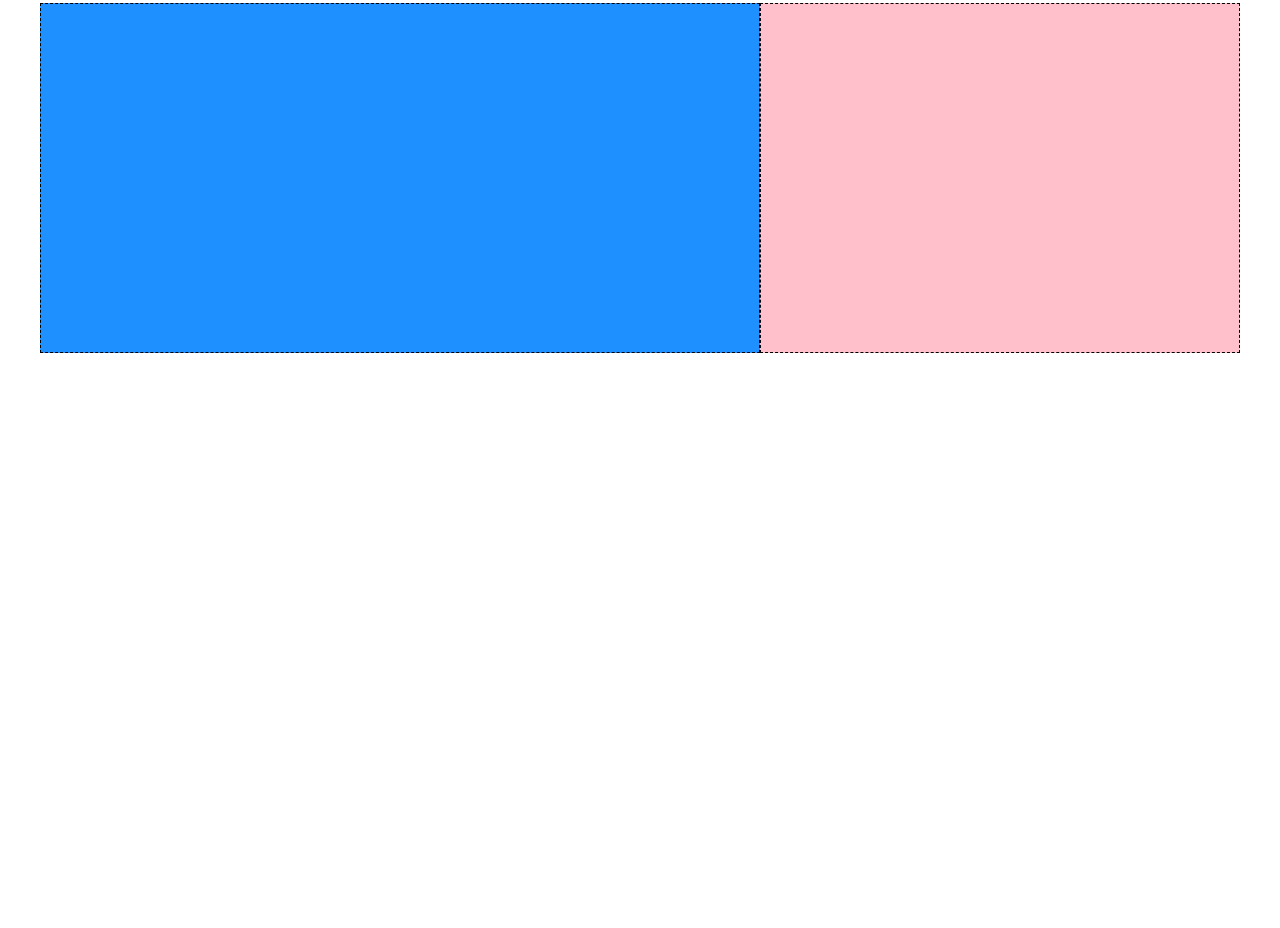
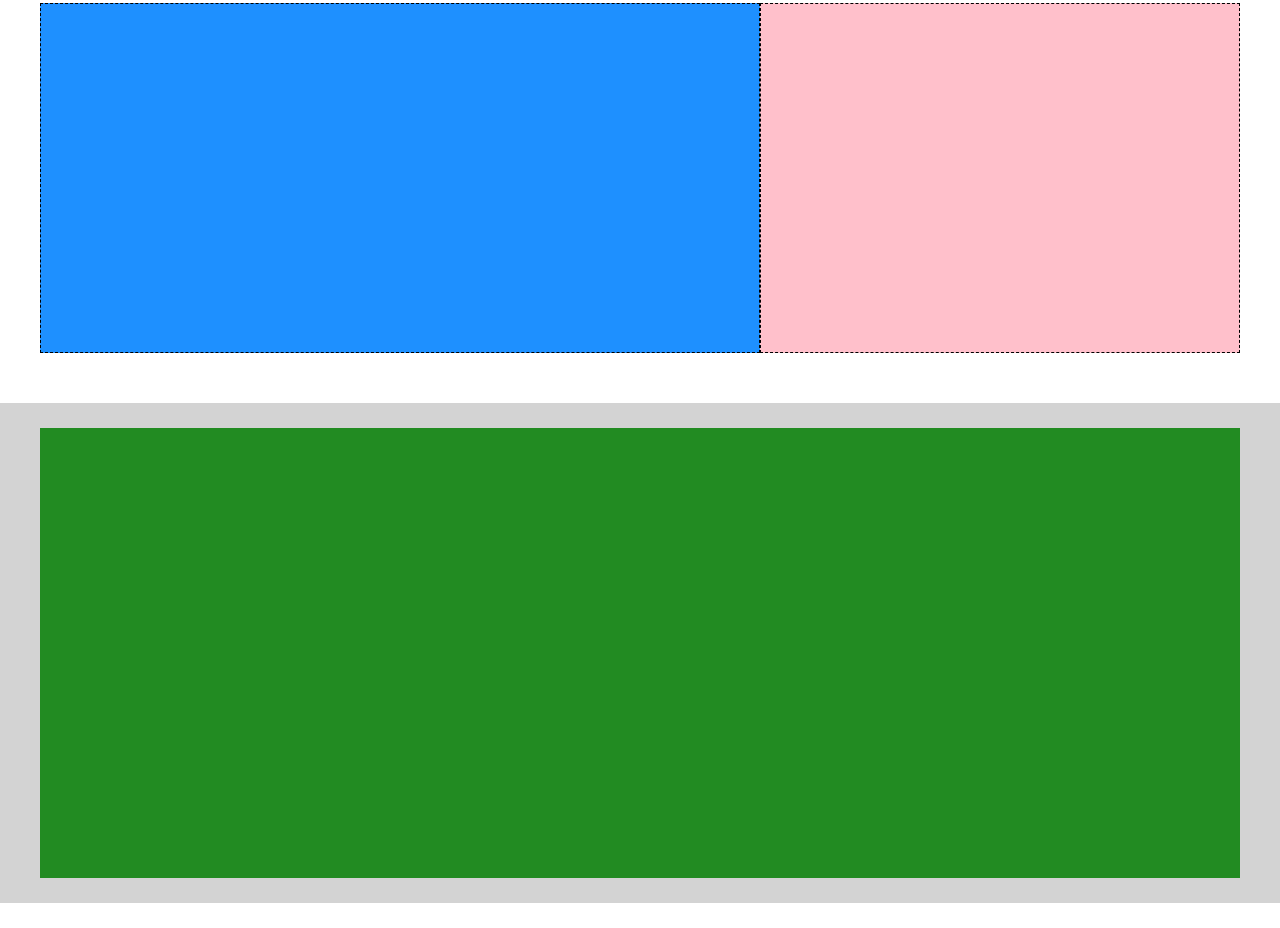
Before and after one commit to Alessandro-Zuddas/htmlcss-struttura-discord, a plain HTML site: page index.html in a window 1280 px wide. Shown: the part 1313-2241 px from the top of the page. Before the commit the page ends 1716 px from the top, so only its background shows below. Drawn offline with Linux system fonts and the light colour scheme.

Commit message:
Refactoring codice

```diff
--- a/css/style.css
+++ b/css/style.css
@@ -6,6 +6,7 @@
 }
 
 /* DEBUG */
+
 .debug header{
     background-color: #add8e6;
     height: 60px;
@@ -36,6 +37,10 @@
     background-color: #ffc0cb;
 }
 
+.debug .row-end-main{
+    height: 500px;
+}
+
 /* COMMON */
 
 .container{
@@ -58,18 +63,20 @@ header{
     margin-bottom: 15px;
 }
 
-.preview{
-    border: 3px dashed black;
-    padding-top: 25px;
-    padding-bottom: 25px;
-}
-
 .logo{
     padding-left: 5px;
 }
 
 .login{
     padding-right: 5px;
+}
+
+/* PREVIEW */
+
+.preview{
+    border: 3px dashed black;
+    padding-top: 25px;
+    padding-bottom: 25px;
 }
 
 .preview-row{
@@ -81,6 +88,8 @@ header{
     width: 60%;
     background-color: #ee82ee;
 }
+
+/* MAIN */
 
 .row-main{
     display: flex;
@@ -98,9 +107,19 @@ header{
     border: 1px dashed black;
 }
 
+.row-end-main{
+    display: flex;
+    margin: 25px 0;
+    padding: 25px 0;
+}
+
+.col-end-main{
+    width: 100%;
+    background-color: #228b22;
+}
+
 section:nth-child(2n){
     background-color: #d3d3d3;
 }
-/* MAIN */
 
 /* FOOTER */
```
